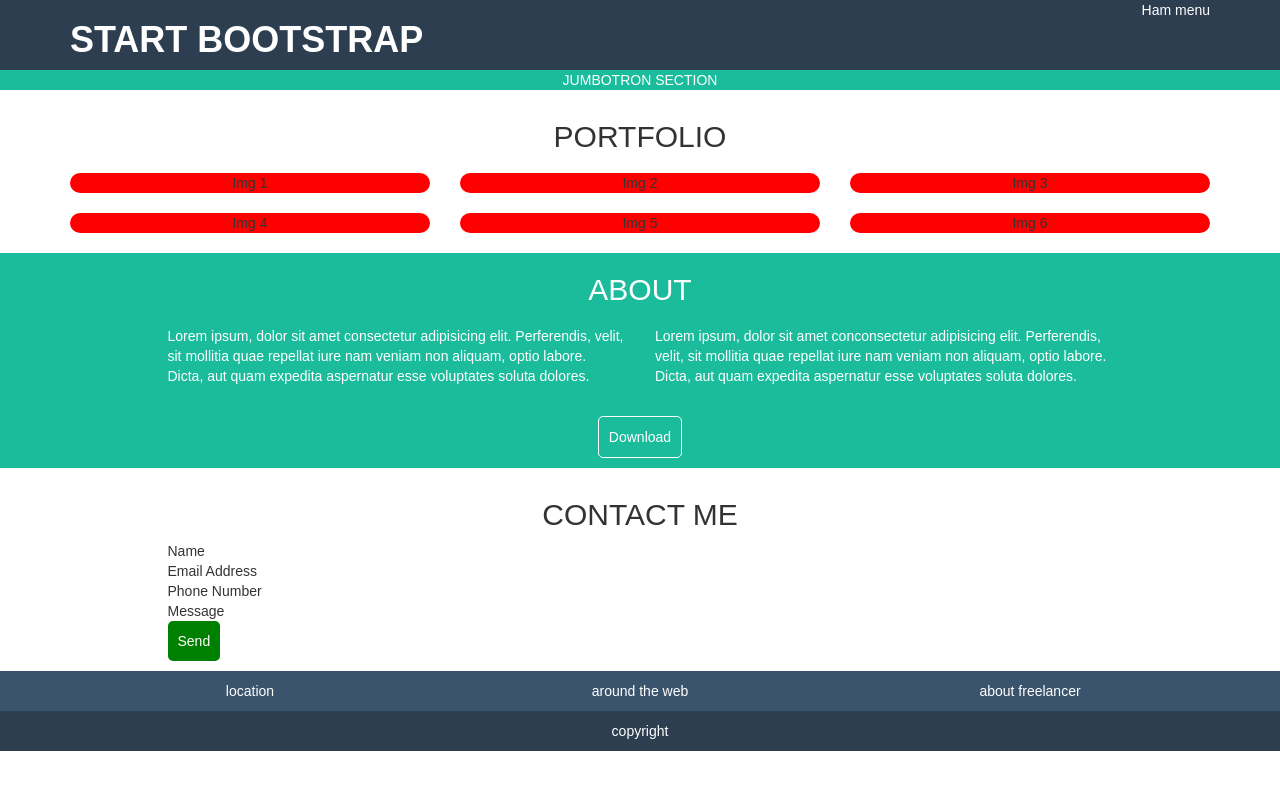
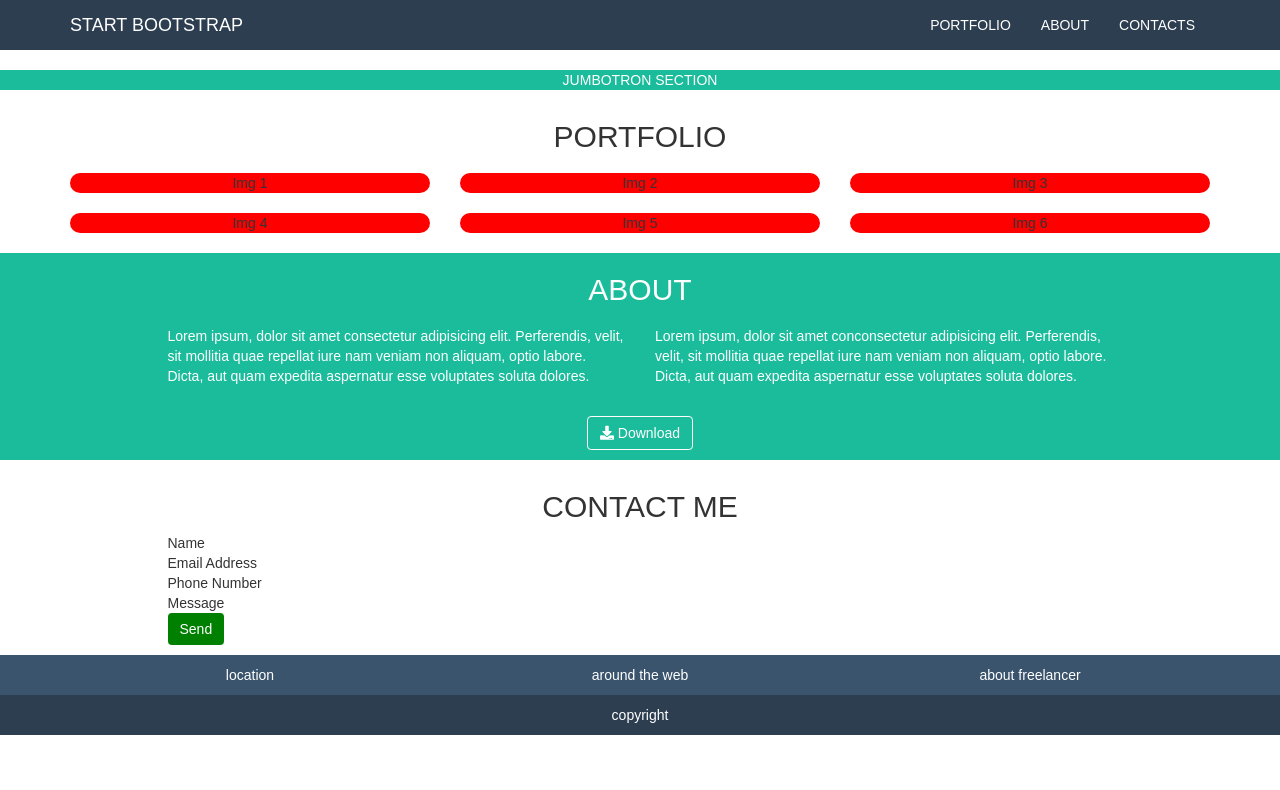
Before and after one commit to Andrea-Mattia/html-css-bootstrap-freelancer, a plain HTML site: page index.html in a window 1280 px wide. Drawn offline with nearby package versions, Linux system fonts and the light colour scheme.

Commit message:
modified header with navbar

```diff
--- a/css/main.css
+++ b/css/main.css
@@ -51,13 +51,8 @@ body {
 }
 
 .btn {
-    display: inline-block;
-    padding: 10px;
-    text-decoration: none;
-    text-align: center;
     color: #fff;
     border: 1px solid #fff;
-    border-radius: 5px;
 }
 
 .btn_green {
@@ -66,9 +61,22 @@ body {
 }
 
 /* MY STYLES */
+.navbar {
+    border: 0;
+    border-radius: 0;
+}
 
-h1.white_color {
-    font-weight: 600;
+.navbar-default .navbar-brand {
+    color: #fff;
+}
+
+.navbar-default .navbar-nav > li > a {
+    color: #fff;
+}
+
+.navbar-default .navbar-brand:hover,
+.navbar-default .navbar-nav > li > a:hover {
+    color: #1ABC9C;
 }
 
 .portfolio .content {
--- a/index.html
+++ b/index.html
@@ -7,27 +7,38 @@
     <title>Document</title>
     <!-- BOOTSTRAP -->
     <link rel="stylesheet" href="https://maxcdn.bootstrapcdn.com/bootstrap/3.3.7/css/bootstrap.min.css" integrity="sha384-BVYiiSIFeK1dGmJRAkycuHAHRg32OmUcww7on3RYdg4Va+PmSTsz/K68vbdEjh4u" crossorigin="anonymous">
+    <!-- ICONS -->
+    <link rel='stylesheet' href='https://cdnjs.cloudflare.com/ajax/libs/font-awesome/5.15.2/css/all.min.css' integrity='sha512-HK5fgLBL+xu6dm/Ii3z4xhlSUyZgTT9tuc/hSrtw6uzJOvgRr2a9jyxxT1ely+B+xFAmJKVSTbpM/CuL7qxO8w==' crossorigin='anonymous'/>
     <!-- STYLE -->
     <link rel="stylesheet" href="./css/main.css">
 </head>
 <body>
 
     <!-- HEADER -->
-    <header class="manin_header bg_blue">
-        <div class="container">
-            <div class="row">
-                <div class="col-xs-6 col-sm-6">
-                    <div class="content">
-                        <h1 class="white_color up_text">Start Bootstrap</h1>
-                    </div>
-                </div>
-                <div class="col-xs-6 col-sm-6">
-                    <div class="content white_color right_text">
-                        Ham menu
-                    </div>
-                </div>
-            </div>
-        </div>
+    <header class="manin_header">
+        <nav class="navbar navbar-default bg_blue">
+            <div class="container">
+              <!-- Brand and toggle get grouped for better mobile display -->
+              <div class="navbar-header">
+                <button type="button" class="navbar-toggle collapsed" data-toggle="collapse" data-target="#bs-example-navbar-collapse-1" aria-expanded="false">
+                  <span class="sr-only">Toggle navigation</span>
+                  <span class="icon-bar"></span>
+                  <span class="icon-bar"></span>
+                  <span class="icon-bar"></span>
+                </button>
+                <a class="navbar-brand up_text" href="#">start bootstrap</a>
+              </div>
+
+              <!-- Collect the nav links, forms, and other content for toggling -->
+              <div class="collapse navbar-collapse" id="bs-example-navbar-collapse-1">
+                <ul class="nav navbar-nav navbar-right">
+                    <li><a class="up_text" href="#">portfolio</a></li>
+                    <li><a class="up_text" href="#">about</a></li>
+                    <li><a class="up_text" href="#">contacts</a></li>
+                </ul>
+              </div><!-- /.navbar-collapse -->
+            </div><!-- /.container -->
+          </nav>
     </header>
     <!-- MAIN CONTENT -->
     <main class="main_content">
@@ -88,7 +99,7 @@
                         </div>
                     </div>
                     <div class="col-xs-12 center_text">
-                        <a class="btn mg_t_b" href="#">Download</a>
+                        <a class="btn mg_t_b" href="#"><i class="fas fa-download"></i> Download</a>
                     </div>
                 </div>
             </div>
```
